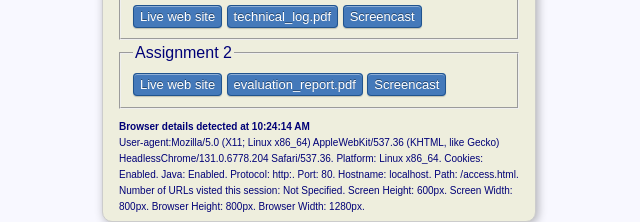
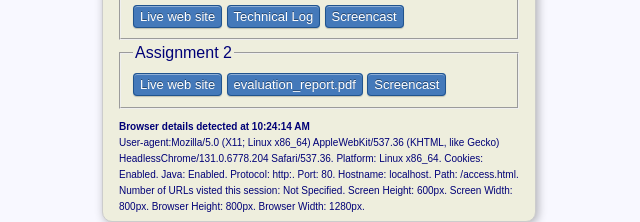
Before and after one commit to harrisonlingren/COM554, a plain HTML site: page access.html in a window 1280 px wide. Shown: the part 192-414 px from the top of the page, 321-961 px from the left. Drawn offline with nearby package versions, Linux system fonts and the light colour scheme.

Commit message:
technical log link

```diff
--- a/access.html
+++ b/access.html
@@ -23,7 +23,7 @@
             <fieldset>
                 <legend>Assignment 1</legend>
                 <a href="assignment_1/" class="button-link" target="_blank">Live web site</a>
-                <a href="assignment_1/technical_log.pdf" class="button-link" target="_blank">technical_log.pdf</a>
+                <a href="assignment_1/technical_log.md" class="button-link" target="_blank">Technical Log</a>
                 <a href="assignment_1/video.mp4" class="button-link" target="_blank">Screencast</a>
             </fieldset>
             <fieldset>
```
